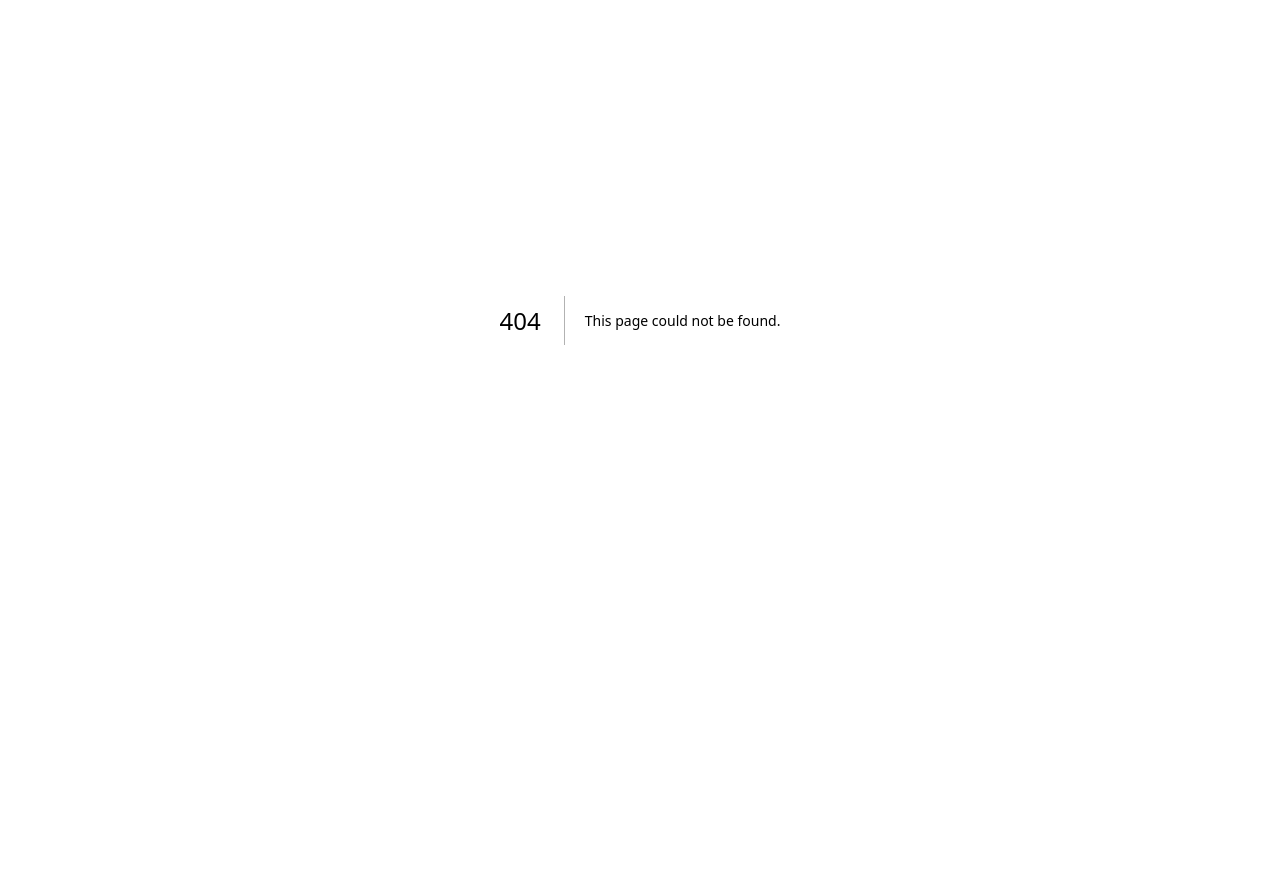
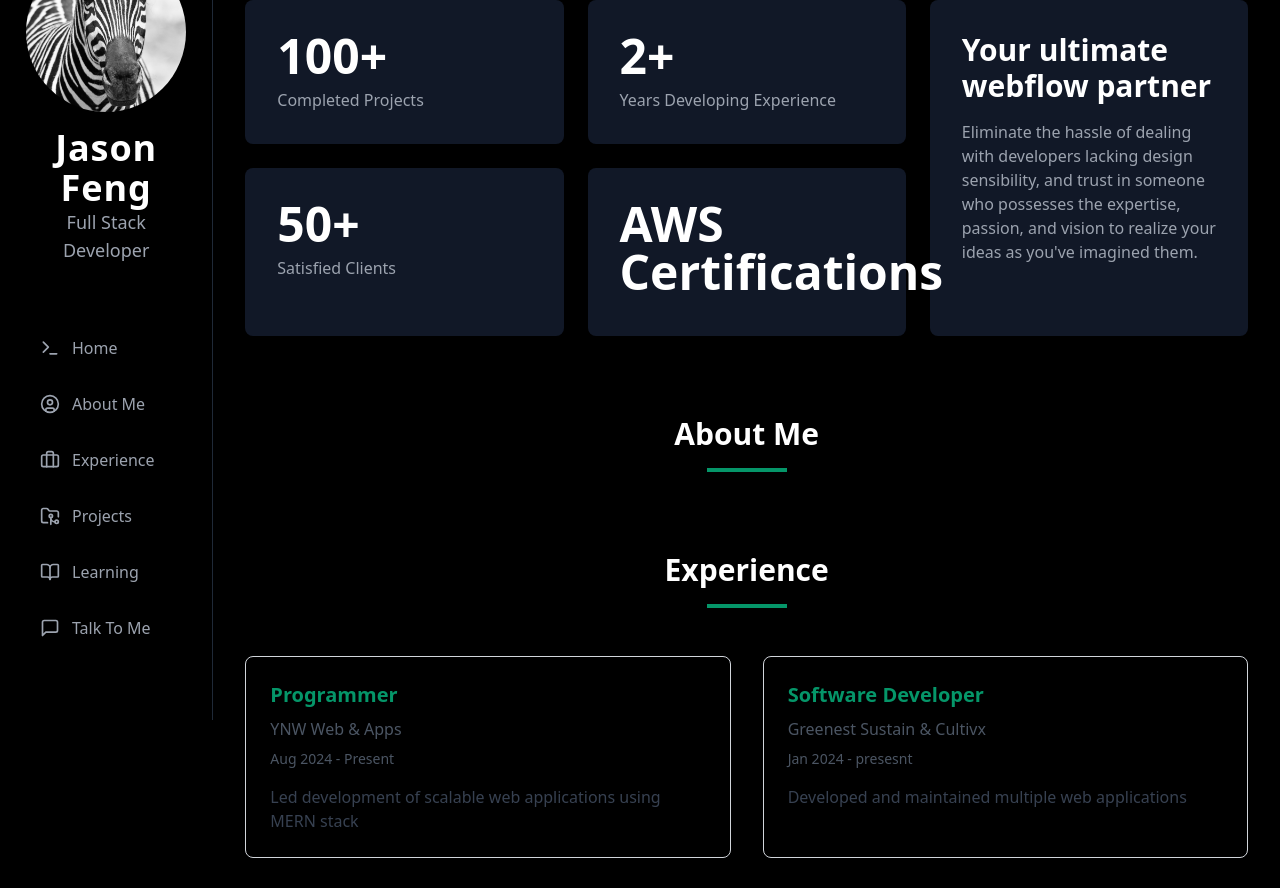
Before and after one commit to Jason9265/my_portfolio, a Next.js app in the folder my_portfolio/: page /columnhome in a window 1280 px wide. Before the commit this address had no page. Shown: the part 80-968 px from the top of the page. Before the commit the page ends 800 px from the top, so only its background shows below. Built offline with nearby package versions, Linux system fonts and the light colour scheme.

Commit message:
column format home page

```diff
--- /dev/null
+++ b/my_portfolio/src/app/columnhome/page.tsx
@@ -0,0 +1,189 @@
+import {
+  Terminal,
+  UserCircle,
+  Briefcase,
+  FolderGit2,
+  BookOpen,
+  MessageSquare,
+} from "lucide-react";
+import Image from "next/image";
+import ExperienceCard from "@/components/experienceCard";
+import ScrollToTopButton from "@/components/ScrollToTopButton";
+
+const Columnhome = () => {
+  return (
+    <div className="min-h-screen bg-black text-white">
+      {/* Left Sidebar */}
+      <div className="fixed left-0 top-0 h-screen w-2/12 p-8 border-r border-gray-800 bg-black flex flex-col">
+        <div className="flex flex-col items-center space-y-4 mb-16">
+          <div className="w-40 h-40 relative">
+            <Image
+              src="/zebra-square.jpg"
+              alt="Jason Feng"
+              fill
+              className="rounded-full object-cover bg-purple-600"
+            />
+          </div>
+          <div className="text-center">
+            <h1 className="font-bold text-4xl tracking-wide">Jason Feng</h1>
+            <p className="text-lg text-gray-400">Full Stack Developer</p>
+          </div>
+        </div>
+
+        {/* Navigation Links */}
+        <nav className="space-y-4 w-full">
+          <a
+            href="#home"
+            className="flex items-center space-x-3 text-gray-400 hover:text-white w-full p-2 rounded-lg hover:bg-gray-800"
+          >
+            <Terminal size={20} />
+            <span>Home</span>
+          </a>
+          <a
+            href="#about"
+            className="flex items-center space-x-3 text-gray-400 hover:text-white w-full p-2 rounded-lg hover:bg-gray-800"
+          >
+            <UserCircle size={20} />
+            <span>About Me</span>
+          </a>
+          <a
+            href="#experience"
+            className="flex items-center space-x-3 text-gray-400 hover:text-white w-full p-2 rounded-lg hover:bg-gray-800"
+          >
+            <Briefcase size={20} />
+            <span>Experience</span>
+          </a>
+          <a
+            href="#projects"
+            className="flex items-center space-x-3 text-gray-400 hover:text-white w-full p-2 rounded-lg hover:bg-gray-800"
+          >
+            <FolderGit2 size={20} />
+            <span>Projects</span>
+          </a>
+          <a
+            href="#learning"
+            className="flex items-center space-x-3 text-gray-400 hover:text-white w-full p-2 rounded-lg hover:bg-gray-800"
+          >
+            <BookOpen size={20} />
+            <span>Learning</span>
+          </a>
+          <a
+            href="#contact"
+            className="flex items-center space-x-3 text-gray-400 hover:text-white w-full p-2 rounded-lg hover:bg-gray-800"
+          >
+            <MessageSquare size={20} />
+            <span>Talk To Me</span>
+          </a>
+        </nav>
+      </div>
+
+      {/* Main Content - changed from ml-64 to ml-[16.666667%] to match the 2/12 width */}
+      <div className="ml-[16.666667%] p-8">
+        {/* Header Section */}
+        <div className="flex justify-between items-center mb-12"></div>
+
+        {/* Stats Grid */}
+        <div className="grid grid-cols-3 gap-6 mb-12">
+          <div className="bg-gray-900 p-8 rounded-lg">
+            <h3 className="text-5xl font-bold mb-2">100+</h3>
+            <p className="text-gray-400">Completed Projects</p>
+          </div>
+          <div className="bg-gray-900 p-8 rounded-lg">
+            <h3 className="text-5xl font-bold mb-2">2+</h3>
+            <p className="text-gray-400">Years Developing Experience</p>
+          </div>
+          <div className="bg-gray-900 p-8 rounded-lg col-span-1 row-span-2">
+            <h3 className="text-3xl font-bold mb-4">
+              Your ultimate webflow partner
+            </h3>
+            <p className="text-gray-400 mb-4">
+              Eliminate the hassle of dealing with developers lacking design
+              sensibility, and trust in someone who possesses the expertise,
+              passion, and vision to realize your ideas as you've imagined them.
+            </p>
+          </div>
+          <div className="bg-gray-900 p-8 rounded-lg">
+            <h3 className="text-5xl font-bold mb-2">50+</h3>
+            <p className="text-gray-400">Satisfied Clients</p>
+          </div>
+          <div className="bg-gray-900 p-8 rounded-lg">
+            <h3 className="text-5xl font-bold mb-2">AWS Certifications</h3>
+            <p className="text-gray-400"></p>
+          </div>
+        </div>
+
+        {/* About Me Section */}
+        <div id="about" className="mt-20">
+          <div className="text-center mb-12">
+            <h2 className="text-3xl font-bold mb-4 text-white">About Me</h2>
+            <div className="h-1 w-20 bg-emerald-600 mx-auto"></div>
+          </div>
+        </div>
+
+        {/* Experience Section */}
+        <div id="experience" className="mt-20">
+          <div className="text-center mb-12">
+            <h2 className="text-3xl font-bold mb-4 text-white">Experience</h2>
+            <div className="h-1 w-20 bg-emerald-600 mx-auto"></div>
+          </div>
+          <div className="grid md:grid-cols-2 gap-8">
+            <ExperienceCard
+              title="Programmer"
+              company="YNW Web & Apps"
+              duration="Aug 2024 - Present"
+              description="Led development of scalable web applications using MERN stack"
+            />
+            <ExperienceCard
+              title="Software Developer"
+              company="Greenest Sustain & Cultivx"
+              duration="Jan 2024 - presesnt"
+              description="Developed and maintained multiple web applications"
+            />
+            <ExperienceCard
+              title="PHP Programmer"
+              company="Op2ma"
+              duration="Oct 2022 - Dec 2023"
+              description="Developed and maintained multiple web applications"
+            />
+            <ExperienceCard
+              title="Full Stack Developer"
+              company="Previous Company"
+              duration="2018 - 2020"
+              description="Developed and maintained multiple web applications"
+            />
+          </div>
+        </div>
+
+        {/* Projects Section */}
+        <div id="projects" className="mt-20">
+          <div className="text-center mb-12">
+            <h2 className="text-3xl font-bold mb-4 text-white">Projects</h2>
+            <div className="h-1 w-20 bg-emerald-600 mx-auto"></div>
+          </div>
+        </div>
+
+        {/* What I'm Learning Section */}
+        <div id="learning" className="mt-20">
+          <div className="text-center mb-12">
+            <h2 className="text-3xl font-bold mb-4 text-white">
+              What I'm Learning Now
+            </h2>
+            <div className="h-1 w-20 bg-emerald-600 mx-auto"></div>
+          </div>
+        </div>
+
+        {/* Talk to me Section */}
+        <div id="contact" className="mt-20">
+          <div className="text-center mb-12">
+            <h2 className="text-3xl font-bold mb-4 text-white">Talk To Me</h2>
+            <div className="h-1 w-20 bg-emerald-600 mx-auto"></div>
+          </div>
+        </div>
+      </div>
+
+      <ScrollToTopButton />
+    </div>
+  );
+};
+
+export default Columnhome;
--- a/my_portfolio/src/components/experienceCard.tsx
+++ b/my_portfolio/src/components/experienceCard.tsx
@@ -10,8 +10,8 @@
 const ExperienceCard: React.FC<ExperienceCardProps> = ({ title, company, duration, description }) => {
   return (
     <div className="p-6 rounded-lg border border-gray-300 hover:border-emerald-500 transition-colors">
-      <h3 className="text-xl font-bold mb-2 text-gray-900">{title}</h3>
-      <p className="text-emerald-600 mb-2">{company}</p>
+      <h3 className="text-xl font-bold mb-2 text-emerald-600">{title}</h3>
+      <p className="text-gray-600 mb-2">{company}</p>
       <p className="text-gray-600 text-sm mb-4">{duration}</p>
       <p className="text-gray-700">{description}</p>
     </div>
--- a/my_portfolio/src/components/header.tsx
+++ b/my_portfolio/src/components/header.tsx
@@ -9,7 +9,6 @@
     <nav className="fixed top-0 left-0 right-0 border-b border-slate-800 bg-white z-50">
       <div className="max-w-6xl mx-auto px-4">
         <div className="flex justify-between items-center h-16">
-          {/* Logo/Name */}
           <div className="flex items-center space-x-2">
             <Terminal className="h-6 w-6 text-emerald-500" />
             <span className="font-mono font-bold text-lg">
```
